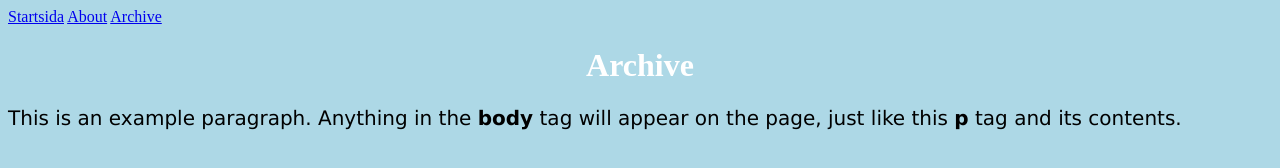
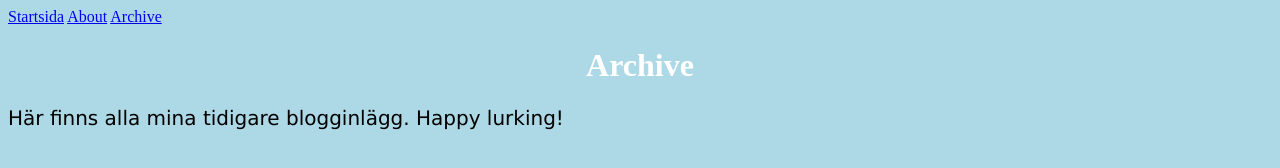
Before and after one commit to malmludvig/malmludvig.github.io, a plain HTML site: page archive.html in a window 1280 px wide. Drawn offline with Linux system fonts and the light colour scheme.

Commit message:
Updated archive.html

```diff
--- a/archive.html
+++ b/archive.html
@@ -14,6 +14,6 @@
     <h1>
         Archive
     </h1>
-    <p>This is an example paragraph. Anything in the <strong>body</strong> tag will appear on the page, just like this <strong>p</strong> tag and its contents.</p>
+    <p>Här finns alla mina tidigare blogginlägg. Happy lurking!</p>
   </body>
 </html>
```
